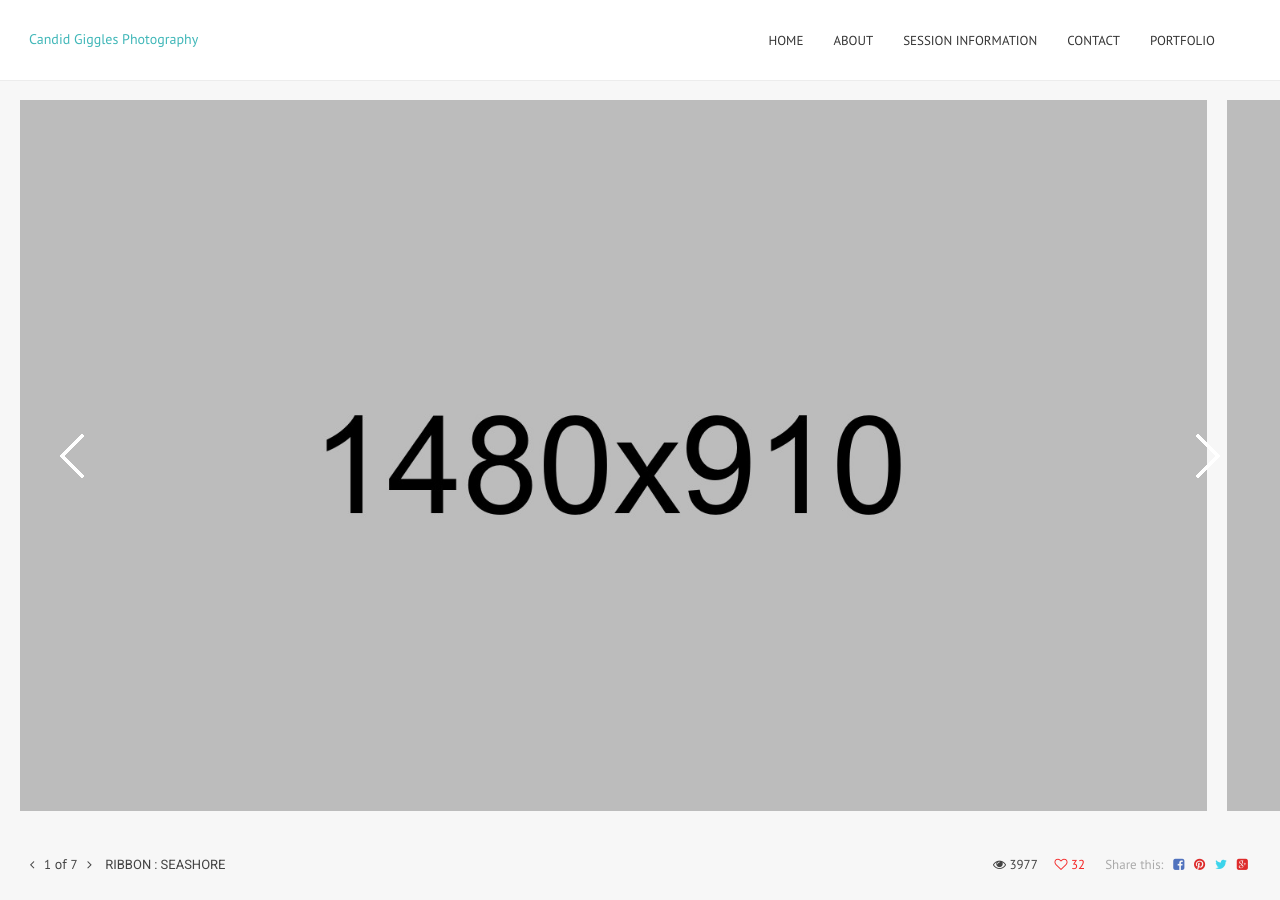
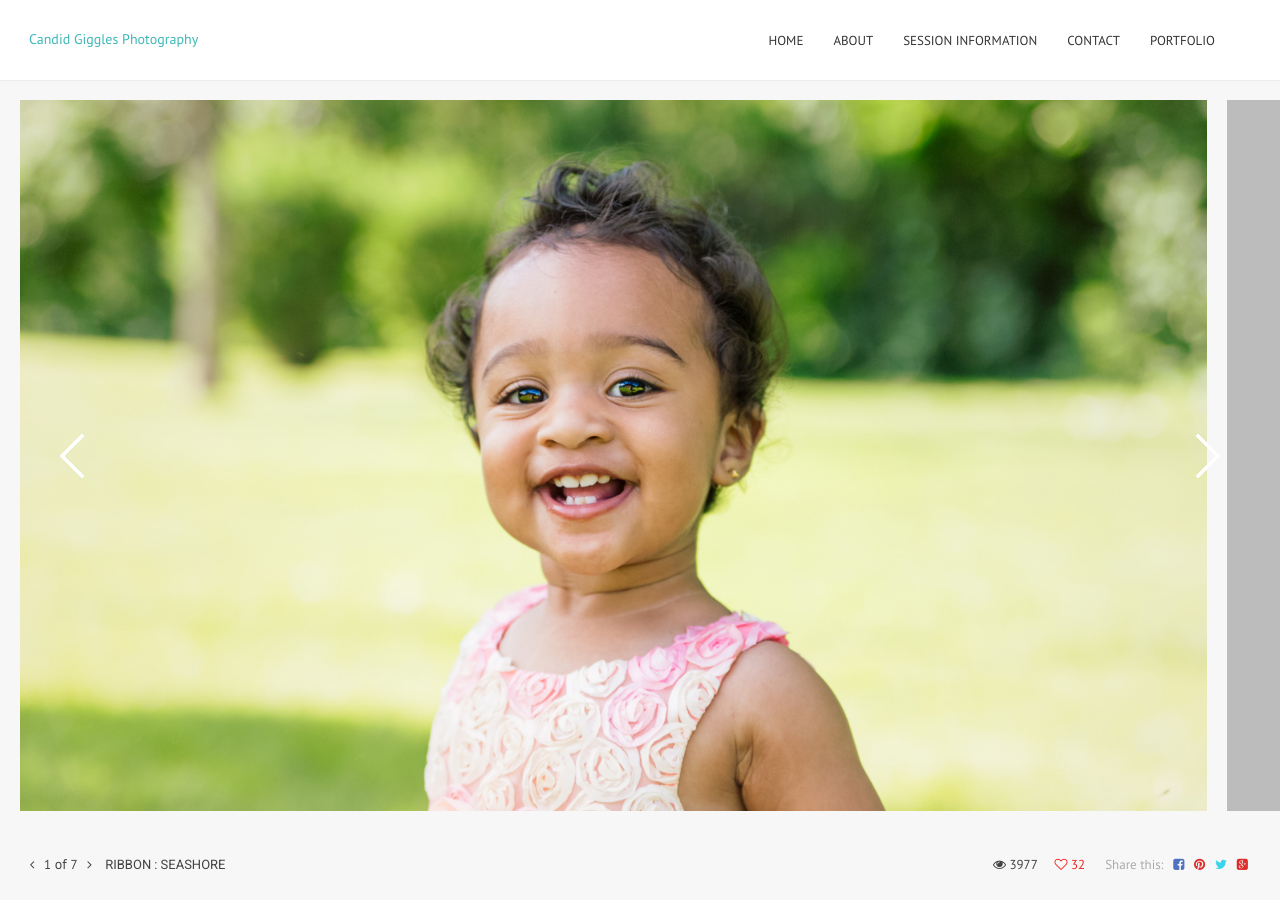
Before and after one commit to candidgiggles/kmitchellphoto.github.io, a Jekyll site: the page built from index.html, in a window 1280 px wide. Built offline with Jekyll 4.4.1, drawn with Linux system fonts in a browser that asks for light colours.

Commit message:
Updated home.html

```diff
--- a/_layouts/home.html
+++ b/_layouts/home.html
@@ -15,7 +15,7 @@
                 <div id="ribbon_swipe"></div>
                 <div class="ribbon_list_wrapper">
                     <ul class="ribbon_list">
-                        <li data-count="1" data-title=" : Seashore" class="slide1"><div class="slide_wrapper"><img src="img/gallery/ribbon/1.jpg" alt="image1"/></div></li>
+                        <li data-count="1" data-title=" : Seashore" class="slide1"><div class="slide_wrapper"><img src="homepage_images/Toddler.jpg" alt="image1"/></div></li>
                         <li data-count="2" data-title=" : Colors" class="slide2"><div class="slide_wrapper"><img src="img/gallery/ribbon/2.jpg" alt="image2"/></div></li>
                         <li data-count="3" data-title=" : City" class="slide3"><div class="slide_wrapper"><img src="img/gallery/ribbon/3.jpg" alt="image3"/></div></li>
                         <li data-count="4" data-title=" : Summer" class="slide4"><div class="slide_wrapper"><img src="img/gallery/ribbon/4.jpg" alt="image4"/></div></li>
```
